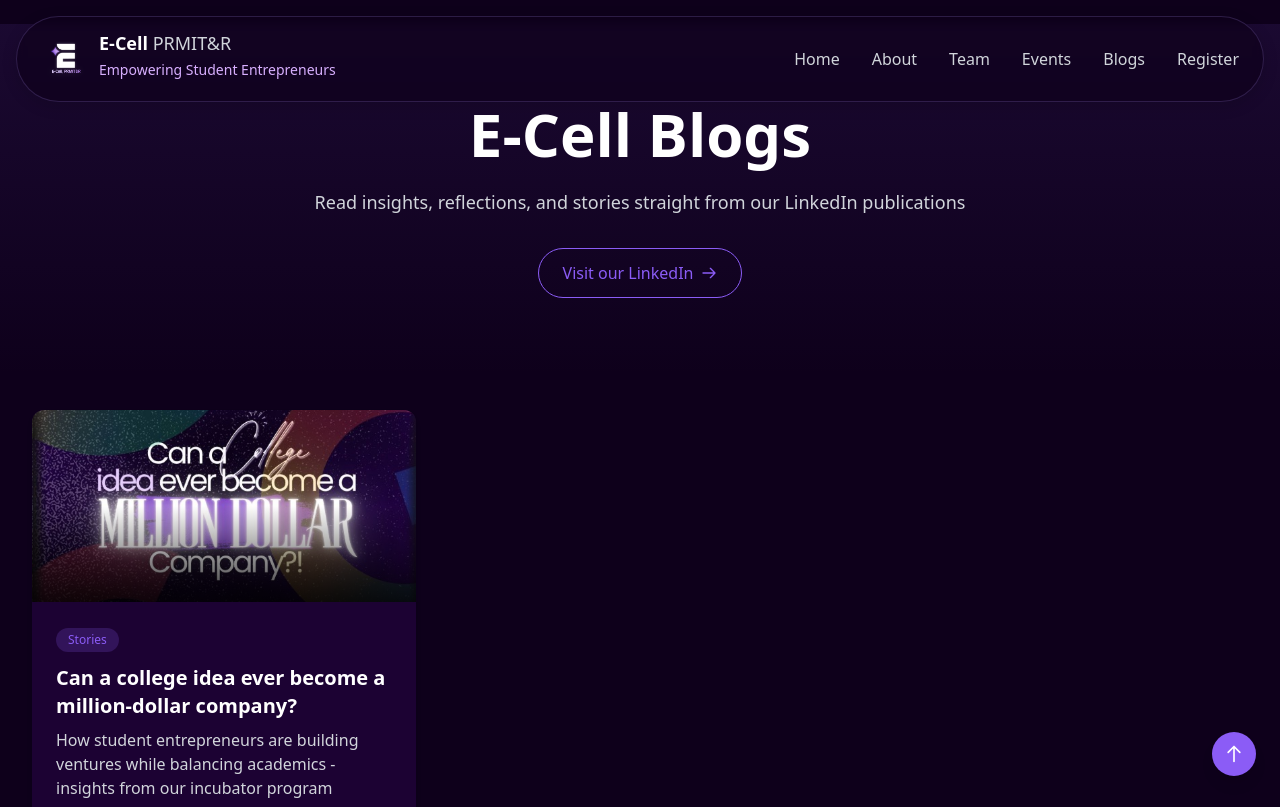
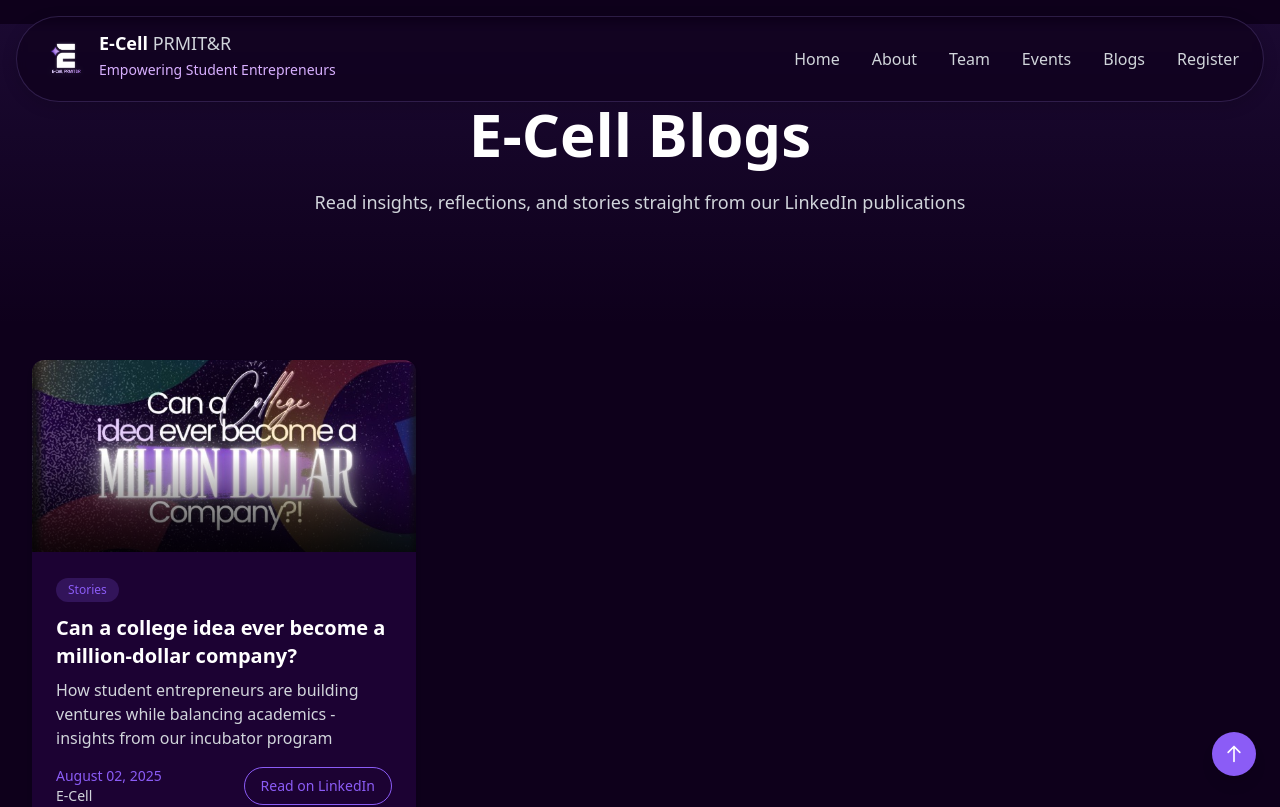
Before and after one commit to vedanthimte/e-cell-live, a Next.js app: page /blogs in a window 1280 px wide. Shown: the top 807 px of the page. Built offline with nearby package versions, Linux system fonts and the light colour scheme.

Commit message:
Refactor code structure for improved readability and maintainability

```diff
--- a/src/components/blogpage/BlogPage.tsx
+++ b/src/components/blogpage/BlogPage.tsx
@@ -65,33 +65,6 @@ const BlogPage = () => {
             Read insights, reflections, and stories straight from our LinkedIn
             publications
           </motion.p>
-          <motion.div
-            initial={{ opacity: 0 }}
-            animate={{ opacity: 1 }}
-            transition={{ delay: 0.4 }}
-          >
-            <a
-              href="https://www.linkedin.com/company/e-cell-prmit-r/"
-              target="_blank"
-              rel="noopener noreferrer"
-              className="inline-flex items-center px-6 py-3 border border-[#8B5CF6] text-[#8B5CF6] rounded-full hover:bg-[#8B5CF6] hover:text-white transition-colors hover:shadow-[0_0_15px_#8B5CF6]/30"
-            >
-              Visit our LinkedIn
-              <svg
-                className="w-4 h-4 ml-2"
-                fill="none"
-                stroke="currentColor"
-                viewBox="0 0 24 24"
-              >
-                <path
-                  strokeLinecap="round"
-                  strokeLinejoin="round"
-                  strokeWidth={2}
-                  d="M14 5l7 7m0 0l-7 7m7-7H3"
-                />
-              </svg>
-            </a>
-          </motion.div>
         </div>
       </section>
 
--- a/src/components/eventspage/PastEvents.tsx
+++ b/src/components/eventspage/PastEvents.tsx
@@ -4,6 +4,7 @@ import { useState } from "react";
 import Image, { StaticImageData } from "next/image";
 import recruitment from "./pics/recruitment.jpg";
 import pitchFest from "./pics/pitchFest.jpg";
+import pitchFest25 from "./pics/pitchFest25.png";
 import illuminate from "./pics/illuminate.jpg";
 import signoff from "./pics/signoff.jpg";
 
@@ -81,6 +82,15 @@ const PastEvents = () => {
         "Signing Off to the old team members with gratitude and best wishes.",
       image: signoff,
       category: "Signing Off",
+    },
+    {
+      id: 7,
+      name: "PitchFest'25",
+      date: "Aug 19, 2025",
+      summary:
+        "Win Pitch Fest'25 and head straight to Eureka Zonals - Asia's biggest business model stage. Got a startup idea? This was your BIG moment!",
+      image: pitchFest25,
+      category: "Competition",
     }
   ];
 
--- a/src/components/eventspage/UpcomingEvents.tsx
+++ b/src/components/eventspage/UpcomingEvents.tsx
@@ -1,6 +1,8 @@
 "use client";
 import { motion } from "framer-motion";
 import Link from "next/link";
+import Image from "next/image";
+import illuminate25 from "./pics/illuminate25.jpg";
 
 const UpcomingEvents = () => {
   // Animation variants
@@ -17,14 +19,22 @@ const UpcomingEvents = () => {
     show: { opacity: 1, y: 0 },
   };
 
-  const events = [
+  const events: Array<{
+    id: number;
+    name: string;
+    date: string;
+    description: string;
+    cta: string;
+    image?: any;
+  }> = [
     {
       id: 1,
-      name: "PitchFest'25",
-      date: "Aug 19, 2025",
+      name: "ILLUMINATE'25",
+      date: "Oct 14, 2025",
       description:
-        "🚀 Win Pitch Fest'25 and head straight to Eureka Zonals - Asia's biggest business model stage. Got a startup idea? This is your BIG moment!",
+        "🚀 One-day entrepreneurship bootcamp by IIT Bombay experts with dual certificates and startup kit!",
       cta: "Register",
+      image: illuminate25,
     },
   ];
 
@@ -55,6 +65,37 @@ const UpcomingEvents = () => {
         </motion.div>
 
         {/* Events Grid */}
+        {events.length === 0 ? (
+          <motion.div
+            initial={{ opacity: 0, y: 20 }}
+            whileInView={{ opacity: 1, y: 0 }}
+            viewport={{ once: true }}
+            transition={{ duration: 0.6 }}
+            className="text-center py-20"
+          >
+            <div className="bg-[#1C0233] rounded-xl p-12 max-w-2xl mx-auto border border-[#8B5CF6]/20">
+              <svg
+                className="w-16 h-16 text-[#8B5CF6] mx-auto mb-4"
+                fill="none"
+                stroke="currentColor"
+                viewBox="0 0 24 24"
+              >
+                <path
+                  strokeLinecap="round"
+                  strokeLinejoin="round"
+                  strokeWidth={2}
+                  d="M8 7V3m8 4V3m-9 8h10M5 21h14a2 2 0 002-2V7a2 2 0 00-2-2H5a2 2 0 00-2 2v12a2 2 0 002 2z"
+                />
+              </svg>
+              <h3 className="text-2xl font-bold text-white mb-2">
+                No Upcoming Events
+              </h3>
+              <p className="text-[#D1D5DB]">
+                Stay tuned! We&apos;re planning exciting events. Check back soon for updates.
+              </p>
+            </div>
+          </motion.div>
+        ) : (
           <motion.div
             variants={container}
             initial="hidden"
@@ -125,6 +166,7 @@ const UpcomingEvents = () => {
               </motion.div>
             ))}
           </motion.div>
+        )}
       </div>
     </section>
   );
--- a/src/components/homepage/HeroSection.tsx
+++ b/src/components/homepage/HeroSection.tsx
@@ -111,9 +111,9 @@ const HeroSection = () => {
             variants={item}
             className="flex flex-col sm:flex-row gap-4 justify-center lg:justify-start"
           >
-            <Link href="/events" passHref>
-              <motion.a
-                className="px-8 py-3 text-white rounded-full font-medium shadow-lg transition-all duration-200 text-center"
+            <Link href="/events">
+              <motion.button
+                className="px-8 py-3 text-white rounded-full font-medium shadow-lg transition-all duration-200 text-center cursor-pointer border-none"
                 style={{
                   background: `linear-gradient(to right, ${COLORS.royalViolet}, ${COLORS.deepIndigo})`,
                   boxShadow: `0 0 0 ${COLORS.neonLilac}40`,
@@ -125,7 +125,7 @@ const HeroSection = () => {
                 whileTap={{ scale: 0.95 }}
               >
                 Explore Events
-              </motion.a>
+              </motion.button>
             </Link>
           </motion.div>
         </motion.div>
```
Also changed, not shown: src/components/eventspage/pics/illuminate25.jpg (added), src/components/eventspage/pics/pitchFest25.png (added). Lines whose indentation alone changed are shown as unchanged.
